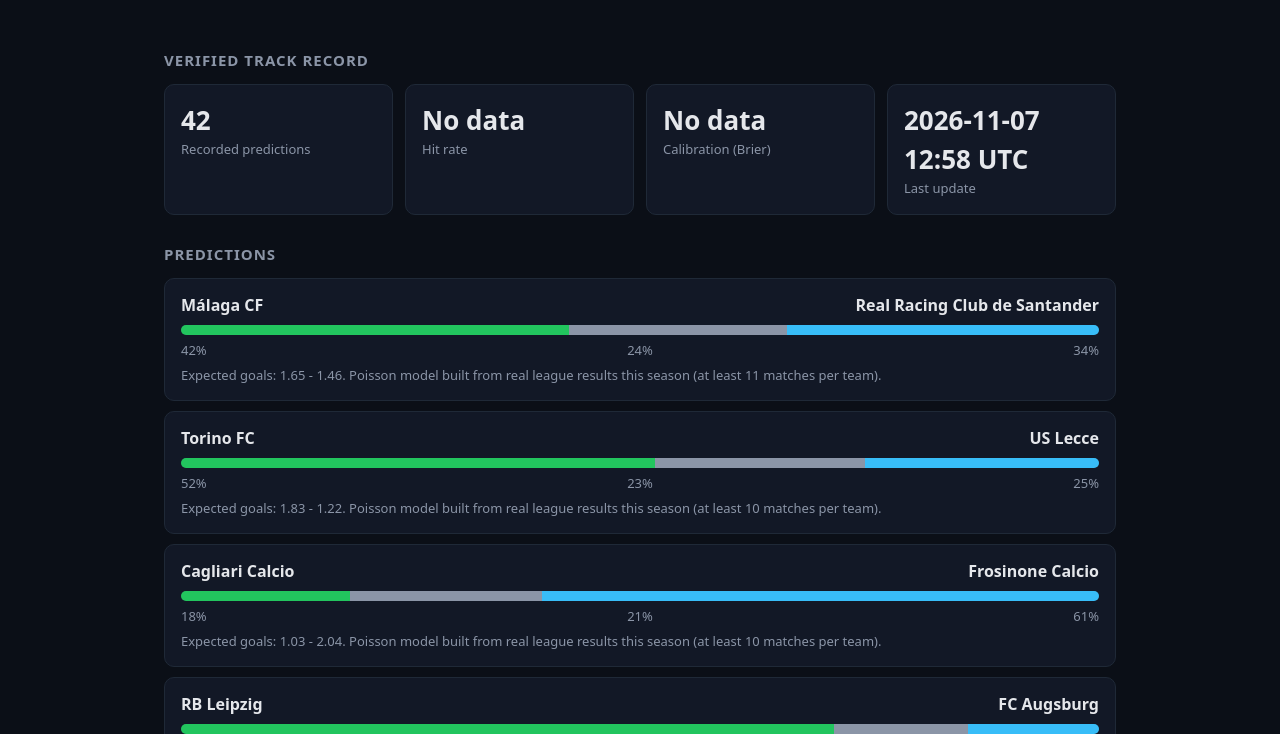
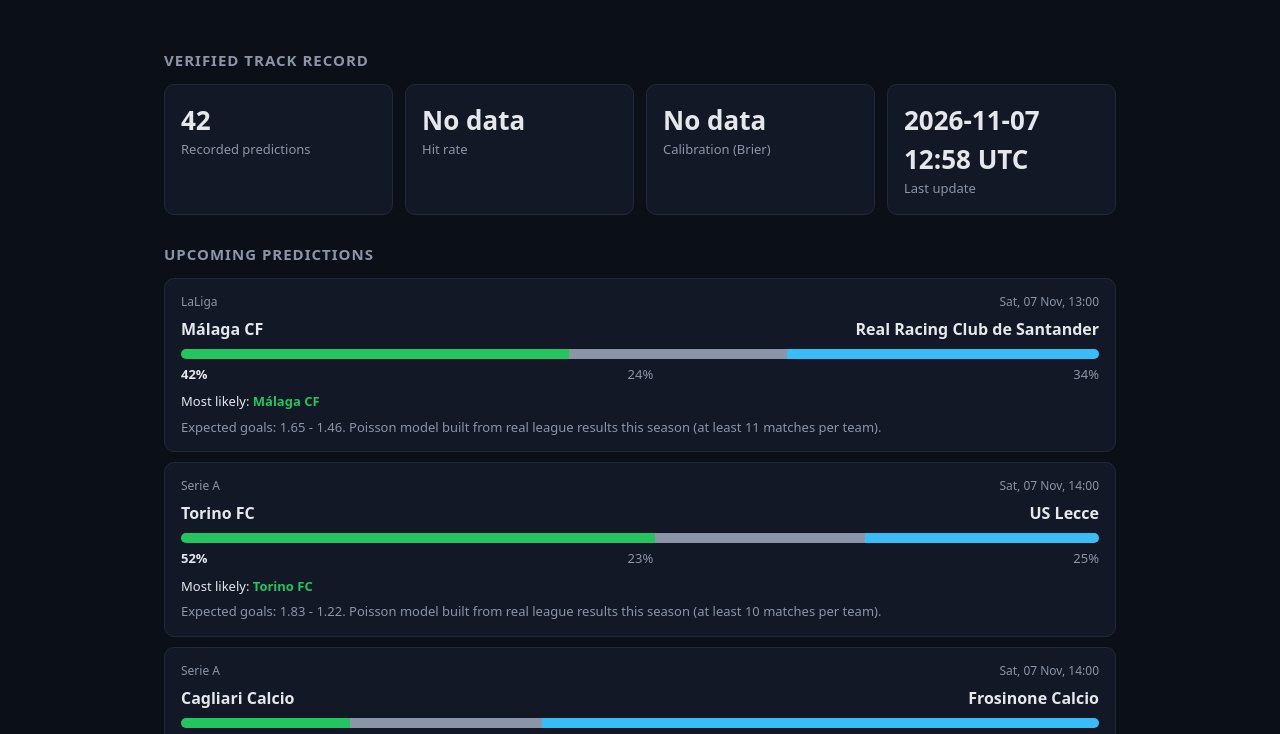
Before and after one commit to ivanjalda/sports-edge, a plain HTML site: page index.html in a window 1280 px wide. Shown: the part 66-800 px from the top of the page. Drawn offline with Linux system fonts and the light colour scheme.

Commit message:
Update index.html

```diff
--- a/index.html
+++ b/index.html
@@ -5,7 +5,7 @@
 <meta name="viewport" content="width=device-width, initial-scale=1">
 <title>Sports Edge</title>
 <style>
-:root{--bg:#0b0f17;--card:#121826;--line:#1f2937;--txt:#e5e7eb;--mut:#8b95a7;--acc:#22c55e;--blue:#38bdf8}
+:root{--bg:#0b0f17;--card:#121826;--line:#1f2937;--txt:#e5e7eb;--mut:#8b95a7;--acc:#22c55e;--blue:#38bdf8;--red:#ef4444}
 *{box-sizing:border-box}
 body{margin:0;background:var(--bg);color:var(--txt);font-family:system-ui,-apple-system,Segoe UI,Roboto,sans-serif;line-height:1.5}
 header{display:flex;justify-content:space-between;align-items:center;padding:16px 24px;border-bottom:1px solid var(--line);flex-wrap:wrap;gap:10px}
@@ -20,12 +20,21 @@ h2{font-size:15px;text-transform:uppercase;letter-spacing:1px;color:var(--mut);m
 .card .n{font-size:26px;font-weight:700}
 .card .l{color:var(--mut);font-size:13px}
 .match{background:var(--card);border:1px solid var(--line);border-radius:10px;padding:14px 16px;margin-bottom:10px}
-.teams{display:flex;justify-content:space-between;font-weight:600;margin-bottom:8px}
+.meta{display:flex;justify-content:space-between;font-size:12px;color:var(--mut);margin-bottom:6px;gap:8px;flex-wrap:wrap}
+.teams{display:flex;justify-content:space-between;font-weight:600;margin-bottom:8px;gap:8px}
 .bar{display:flex;height:10px;border-radius:5px;overflow:hidden;background:var(--line)}
 .bar i{display:block}
 .pcts{display:flex;justify-content:space-between;font-size:13px;color:var(--mut);margin-top:6px}
+.pcts b{color:var(--txt)}
+.pick{font-size:13px;margin-top:8px}
+.pick span{color:var(--acc);font-weight:600}
 .why{font-size:13px;color:var(--mut);margin-top:6px}
 .empty{color:var(--mut);padding:20px;text-align:center;border:1px dashed var(--line);border-radius:10px}
+.hrow{display:grid;grid-template-columns:90px 1fr 70px 110px 30px;gap:8px;align-items:center;background:var(--card);border:1px solid var(--line);border-radius:10px;padding:10px 14px;margin-bottom:8px;font-size:14px}
+.hrow .d{color:var(--mut);font-size:12px}
+.ok{color:var(--acc);font-weight:700}
+.ko{color:var(--red);font-weight:700}
+@media(max-width:640px){.hrow{grid-template-columns:1fr 60px 30px}.hrow .d,.hrow .pk{display:none}}
 footer{color:var(--mut);font-size:12px;padding:24px;text-align:center;border-top:1px solid var(--line);margin-top:30px}
 </style>
 </head>
@@ -37,31 +46,55 @@ footer{color:var(--mut);font-size:12px;padding:24px;text-align:center;border-top
   </div>
 </header>
 <main>
-  <h2 data-t="track">Historial verificable</h2>
+  <h2 data-t="track"></h2>
   <div class="grid" id="stats"></div>
 
-  <h2 data-t="today">Predicciones</h2>
+  <h2 data-t="today"></h2>
   <div id="preds"></div>
+
+  <h2 data-t="hist"></h2>
+  <div id="hist"></div>
 </main>
 <footer data-t="foot"></footer>
 
 <script>
 var T = {
-  es:{track:"Historial verificable",today:"Predicciones",nodata:"Sin datos",
+  es:{track:"Historial verificable",today:"Próximas predicciones",hist:"Últimos resultados",nodata:"Sin datos",
       nopreds:"Todavía no hay predicciones. El motor las publicará cuando haya datos reales.",
+      nohist:"Aún no hay partidos jugados con predicción guardada. Aparecerán aquí automáticamente.",
       hit:"Acierto",total:"Predicciones registradas",brier:"Calibración (Brier)",upd:"Última actualización",
+      draw:"Empate",best:"Más probable",res:"resueltas",
       foot:"Solo para mayores de 18 años. Las probabilidades son estimaciones estadísticas, no garantizan resultados. Juega con responsabilidad."},
-  en:{track:"Verified track record",today:"Predictions",nodata:"No data",
+  en:{track:"Verified track record",today:"Upcoming predictions",hist:"Latest results",nodata:"No data",
       nopreds:"No predictions yet. The engine will publish them once real data is available.",
+      nohist:"No finished matches with a saved prediction yet. They will appear here automatically.",
       hit:"Hit rate",total:"Recorded predictions",brier:"Calibration (Brier)",upd:"Last update",
+      draw:"Draw",best:"Most likely",res:"settled",
       foot:"18+ only. Probabilities are statistical estimates and do not guarantee results. Please gamble responsibly."}
 };
-var lang = localStorage.getItem("lang") || (navigator.language.indexOf("es")==0 ? "es" : "en");
-var DATA = {pred:null, stats:null};
+var lang = "es";
+try{ lang = localStorage.getItem("lang") || (navigator.language.indexOf("es")==0 ? "es" : "en"); }catch(e){}
+var DATA = {pred:null, stats:null, hist:null};
 
 function setLang(l){ lang=l; try{localStorage.setItem("lang",l)}catch(e){} render(); }
 function t(k){ return T[lang][k]; }
 function pct(x){ return (typeof x==="number") ? (x*100).toFixed(0)+"%" : t("nodata"); }
+function esc(s){ return String(s==null?"":s).replace(/[&<>"]/g,function(c){return {"&":"&amp;","<":"&lt;",">":"&gt;",'"':"&quot;"}[c];}); }
+function fdate(iso){
+  try{ return new Date(iso).toLocaleString(lang==="es"?"es-ES":"en-GB",{weekday:"short",day:"2-digit",month:"short",hour:"2-digit",minute:"2-digit"}); }
+  catch(e){ return ""; }
+}
+function fshort(iso){
+  try{ return new Date(iso).toLocaleDateString(lang==="es"?"es-ES":"en-GB",{day:"2-digit",month:"short"}); }
+  catch(e){ return ""; }
+}
+function bestKey(p){
+  var m = {"1":p.p_local,"X":p.p_empate,"2":p.p_visitante}, k="1";
+  if(m["X"]>m[k]) k="X";
+  if(m["2"]>m[k]) k="2";
+  return k;
+}
+function pickName(p,k){ return k==="1" ? p.local : (k==="2" ? p.visitante : t("draw")); }
 
 function render(){
   document.documentElement.lang = lang;
@@ -71,36 +104,61 @@ function render(){
   for(var i=0;i<els.length;i++){ els[i].textContent = t(els[i].getAttribute("data-t")); }
 
   var s = DATA.stats || {};
+  var hitLabel = t("hit") + ((typeof s.resueltas==="number" && s.resueltas>0) ? " ("+s.resueltas+" "+t("res")+")" : "");
   var cards = [
     [t("total"), (typeof s.total==="number") ? s.total : t("nodata")],
-    [t("hit"), pct(s.acierto)],
+    [hitLabel, pct(s.acierto)],
     [t("brier"), (typeof s.brier==="number") ? s.brier.toFixed(3) : t("nodata")],
     [t("upd"), s.actualizado || t("nodata")]
   ];
   var h = "";
-  for(var c=0;c<cards.length;c++){ h += '<div class="card"><div class="n">'+cards[c][1]+'</div><div class="l">'+cards[c][0]+'</div></div>'; }
+  for(var c=0;c<cards.length;c++){ h += '<div class="card"><div class="n">'+esc(cards[c][1])+'</div><div class="l">'+esc(cards[c][0])+'</div></div>'; }
   document.getElementById("stats").innerHTML = h;
 
   var list = (DATA.pred && DATA.pred.predicciones) || [];
   var box = document.getElementById("preds");
-  if(!list.length){ box.innerHTML = '<div class="empty">'+t("nopreds")+'</div>'; return; }
+  if(!list.length){ box.innerHTML = '<div class="empty">'+t("nopreds")+'</div>'; }
+  else {
     var out = "";
     for(var j=0;j<list.length;j++){
-    var p = list[j];
-    out += '<div class="match"><div class="teams"><span>'+p.local+'</span><span>'+p.visitante+'</span></div>'
+      var p = list[j], k = bestKey(p);
+      out += '<div class="match"><div class="meta"><span>'+esc(p.liga)+'</span><span>'+esc(fdate(p.fecha))+'</span></div>'
+        + '<div class="teams"><span>'+esc(p.local)+'</span><span>'+esc(p.visitante)+'</span></div>'
         + '<div class="bar"><i style="width:'+(p.p_local*100)+'%;background:var(--acc)"></i>'
         + '<i style="width:'+(p.p_empate*100)+'%;background:var(--mut)"></i>'
         + '<i style="width:'+(p.p_visitante*100)+'%;background:var(--blue)"></i></div>'
-      + '<div class="pcts"><span>'+pct(p.p_local)+'</span><span>'+pct(p.p_empate)+'</span><span>'+pct(p.p_visitante)+'</span></div>'
-      + '<div class="why">'+(lang==="es" ? p.razon_es : p.razon_en)+'</div></div>';
+        + '<div class="pcts"><span>'+(k==="1"?'<b>'+pct(p.p_local)+'</b>':pct(p.p_local))+'</span>'
+        + '<span>'+(k==="X"?'<b>'+pct(p.p_empate)+'</b>':pct(p.p_empate))+'</span>'
+        + '<span>'+(k==="2"?'<b>'+pct(p.p_visitante)+'</b>':pct(p.p_visitante))+'</span></div>'
+        + '<div class="pick">'+t("best")+': <span>'+esc(pickName(p,k))+'</span></div>'
+        + '<div class="why">'+esc(lang==="es" ? p.razon_es : p.razon_en)+'</div></div>';
     }
     box.innerHTML = out;
   }
 
+  var all = (DATA.hist && DATA.hist.predicciones) || [];
+  var done = [];
+  for(var a=0;a<all.length;a++){ if(all[a].resultado){ done.push(all[a]); } }
+  done.sort(function(x,y){ return x.fecha < y.fecha ? 1 : -1; });
+  done = done.slice(0,30);
+  var hb = document.getElementById("hist");
+  if(!done.length){ hb.innerHTML = '<div class="empty">'+t("nohist")+'</div>'; return; }
+  var ho = "";
+  for(var d=0;d<done.length;d++){
+    var q = done[d], kk = bestKey(q), good = (kk===q.resultado);
+    ho += '<div class="hrow"><span class="d">'+esc(fshort(q.fecha))+'</span>'
+      + '<span>'+esc(q.local)+' - '+esc(q.visitante)+'</span>'
+      + '<span><b>'+esc(q.marcador)+'</b></span>'
+      + '<span class="d pk">'+esc(pickName(q,kk))+'</span>'
+      + '<span class="'+(good?'ok':'ko')+'">'+(good?'✓':'✗')+'</span></div>';
+  }
+  hb.innerHTML = ho;
+}
+
 function load(file, key){
-  return fetch("data/"+file+"?v="+Date.now()).then(function(r){return r.json()}).then(function(j){DATA[key]=j}).catch(function(){DATA[key]=null});
+  return fetch("data/"+file+"?v="+Date.now()).then(function(r){return r.json();}).then(function(j){DATA[key]=j;}).catch(function(){DATA[key]=null;});
 }
-Promise.all([load("predicciones.json","pred"), load("estadisticas.json","stats")]).then(render);
+Promise.all([load("predicciones.json","pred"), load("estadisticas.json","stats"), load("historial.json","hist")]).then(render);
 render();
 </script>
 </body>
```
Lines whose indentation alone changed are shown as unchanged.
